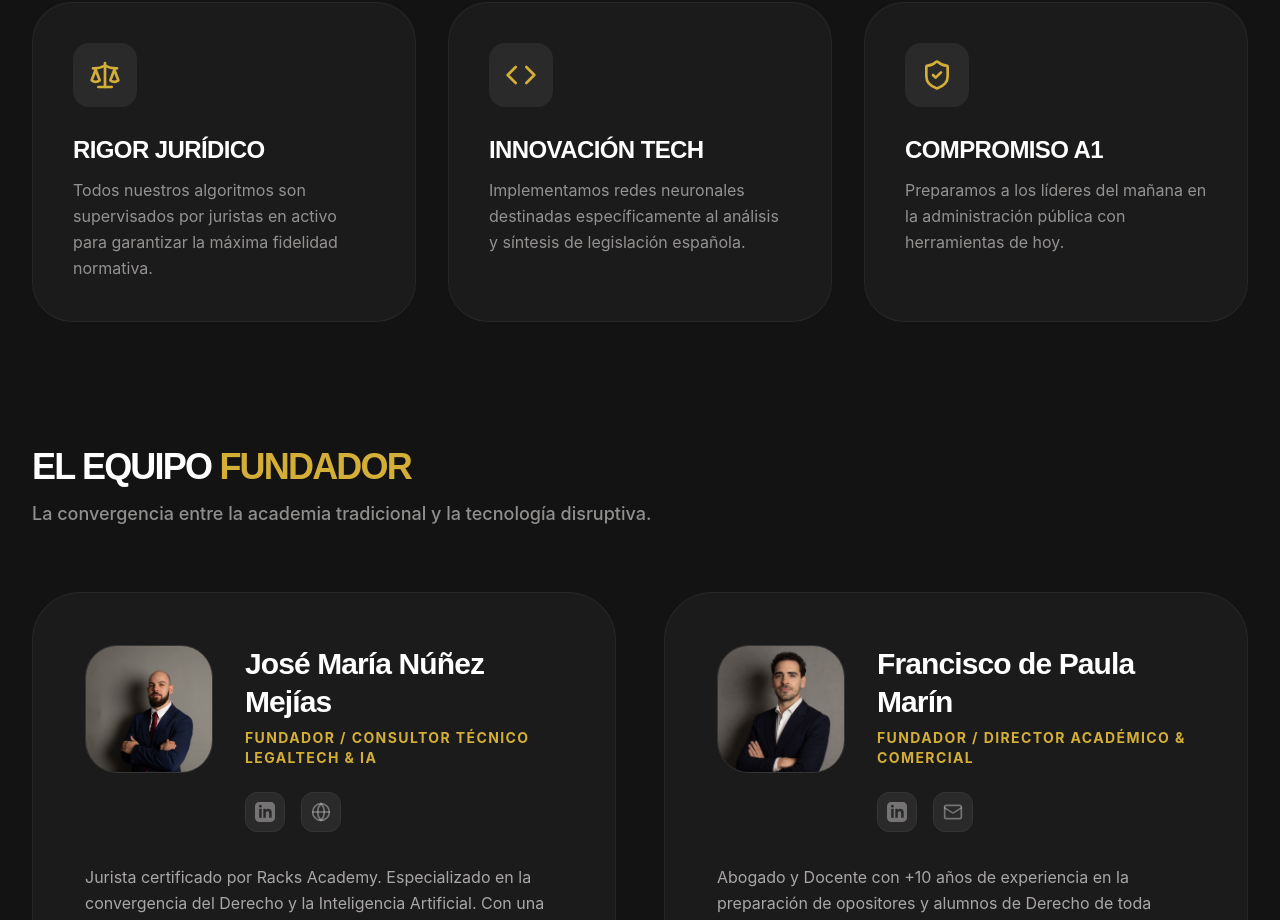
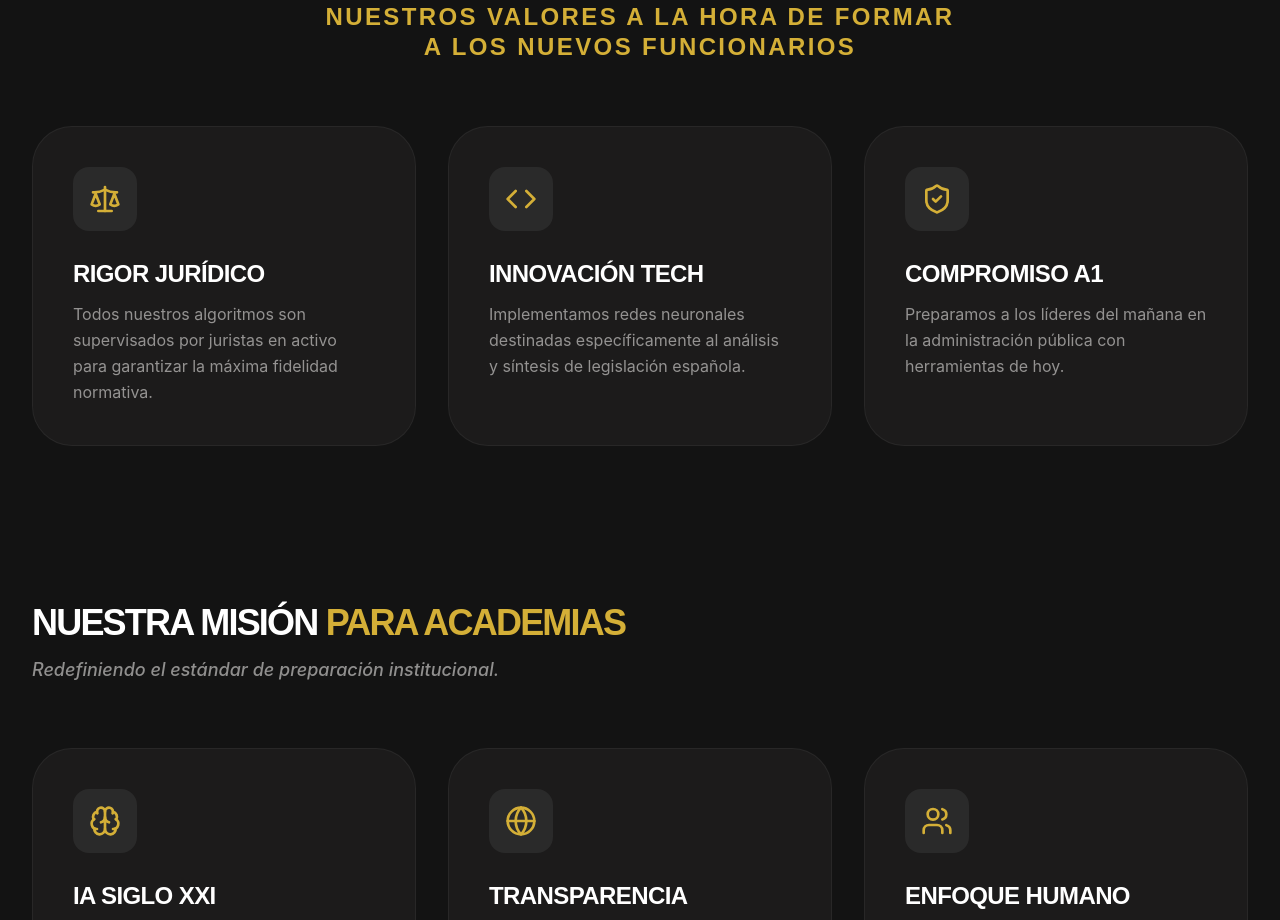
Before and after one commit to automatizacionesnunez-byte/Munilex-Academy-web, a React (Vite) app: page /academy/sobre-nosotros in a window 1280 px wide. Shown: the part 560-1480 px from the top of the page. Built offline with nearby package versions, Linux system fonts and the light colour scheme.

Commit message:
Enhanced AcademyAbout with Values and Academy Mission sections

```diff
--- a/src/pages/munilex-academy/AcademyAbout.tsx
+++ b/src/pages/munilex-academy/AcademyAbout.tsx
@@ -1,5 +1,5 @@
 import { motion } from 'framer-motion';
-import { Brain, Scale, ShieldCheck, Mail, Globe, Code } from 'lucide-react';
+import { Brain, Scale, ShieldCheck, Mail, Globe, Code, Users } from 'lucide-react';
 import { Helmet } from 'react-helmet-async';
 import joseMariaImg from '../../assets/jose_maria.jpg';
 import franciscoMarinImg from '../../assets/francisco_marin.jpg';
@@ -66,7 +66,13 @@ const AcademyAbout = () => {
       </div>
 
       {/* Methodology Section */}
-      <div className="max-w-7xl mx-auto mb-32 px-6 md:px-8">
+      <div className="max-w-7xl mx-auto mb-40 px-6 md:px-8">
+        <div className="text-center mb-16">
+          <h2 className="text-xl md:text-2xl font-black text-[#d4af37] uppercase tracking-widest leading-tight">
+            Nuestros valores a la hora de formar <br className="hidden md:block" />
+            a los nuevos funcionarios
+          </h2>
+        </div>
         <div className="grid md:grid-cols-3 gap-8">
           {[
             {
@@ -83,6 +89,46 @@ const AcademyAbout = () => {
               icon: <ShieldCheck className="w-8 h-8" />,
               title: "Compromiso A1",
               desc: "Preparamos a los líderes del mañana en la administración pública con herramientas de hoy."
+            }
+          ].map((item, idx) => (
+            <motion.div
+              key={idx}
+              initial={{ opacity: 0, y: 20 }}
+              whileInView={{ opacity: 1, y: 0 }}
+              viewport={{ once: true }}
+              transition={{ delay: idx * 0.1 }}
+              className="bg-[#1C1B1B] border border-[#353534]/50 p-10 rounded-[2.5rem] hover:border-[#d4af37]/30 transition-all group"
+            >
+              <div className="text-[#d4af37] mb-8 bg-[#2A2A2A] w-16 h-16 flex items-center justify-center rounded-2xl group-hover:scale-110 transition-transform">{item.icon}</div>
+              <h3 className="text-2xl font-black mb-4 text-white uppercase tracking-tight">{item.title}</h3>
+              <p className="text-[#E5E2E1]/60 leading-relaxed">{item.desc}</p>
+            </motion.div>
+          ))}
+        </div>
+      </div>
+
+      {/* Academy Mission Section */}
+      <div className="max-w-7xl mx-auto mb-40 px-6 md:px-8">
+        <div className="mb-16">
+          <h2 className="text-3xl md:text-4xl font-black text-white tracking-tighter uppercase mb-4">Nuestra Misión <span className="text-[#d4af37]">para Academias</span></h2>
+          <p className="text-[#E5E2E1]/60 font-medium text-lg italic">Redefiniendo el estándar de preparación institucional.</p>
+        </div>
+        <div className="grid md:grid-cols-3 gap-8">
+          {[
+            {
+              icon: <Brain className="w-8 h-8" />,
+              title: "IA Siglo XXI",
+              desc: "Utilizamos la IA para adaptar las metodologías de estudio a los desafíos y la velocidad de aprendizaje del siglo XXI."
+            },
+            {
+              icon: <Globe className="w-8 h-8" />,
+              title: "Transparencia",
+              desc: "Potenciamos la confianza mediante procesos claros y trazabilidad total en cada respuesta del temario."
+            },
+            {
+              icon: <Users className="w-8 h-8" />,
+              title: "Enfoque Humano",
+              desc: "Entendemos que la tecnología es un medio; el fin es una personalización que respete la psicología del opositor."
             }
           ].map((item, idx) => (
             <motion.div
```
